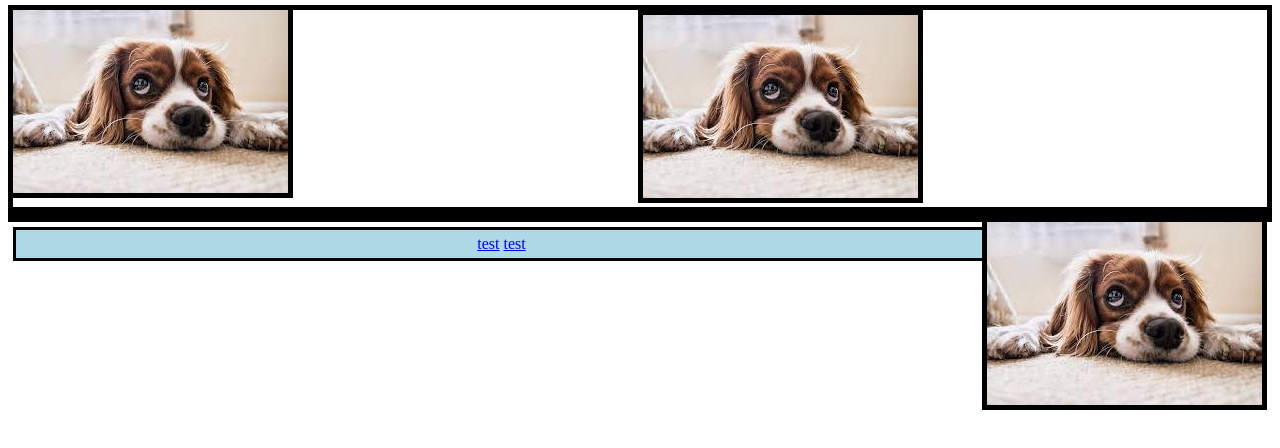
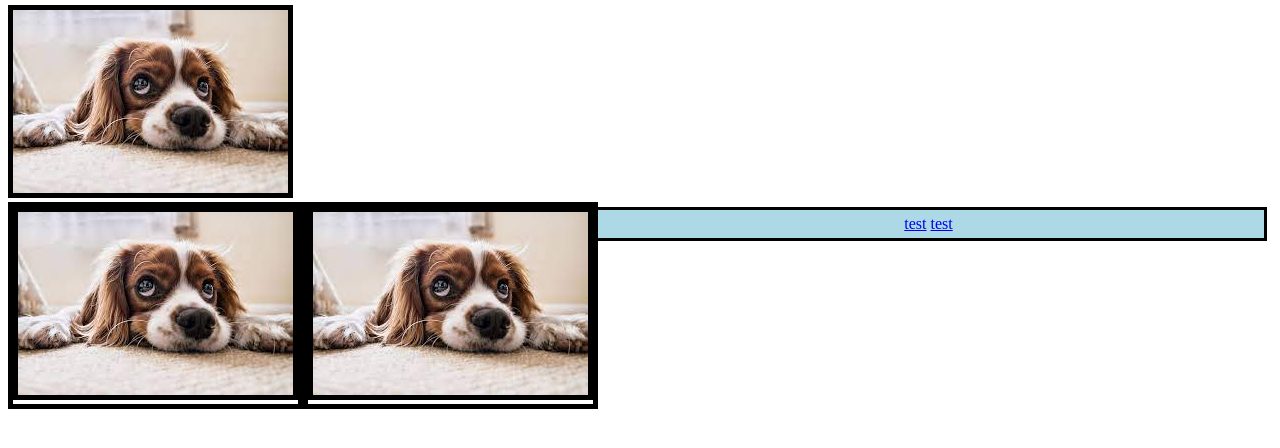
Before and after one commit to hamsterinsock/hamsterinsock.github.io, a plain HTML site: page index.html in a window 1280 px wide. Shown: the part 104-552 px from the top of the page. Drawn offline with Linux system fonts and the light colour scheme.

Commit message:
Update index.html

```diff
--- a/index.html
+++ b/index.html
@@ -11,13 +11,13 @@
 
     <div class="images>
       <div class="welcomeImages">
-        <img class="nagaImages" src="859041EF-37D1-4F41-BE75-897ADAB39FA5.jpeg" style="float:left">
+        <img class="nagaImages" src="859041EF-37D1-4F41-BE75-897ADAB39FA5.jpeg">
       </div>
       <div class="welcomeImages">
-        <img class="nagaImages" src="859041EF-37D1-4F41-BE75-897ADAB39FA5.jpeg" style="float:center">
+        <img class="nagaImages" src="859041EF-37D1-4F41-BE75-897ADAB39FA5.jpeg">
       </div>
       <div class="welcomeImages">
-        <img class="nagaImages" src="859041EF-37D1-4F41-BE75-897ADAB39FA5.jpeg" style="float:right">
+        <img class="nagaImages" src="859041EF-37D1-4F41-BE75-897ADAB39FA5.jpeg">
       </div>
     </div>
 
@@ -40,6 +40,7 @@
       text-align: center;
       padding; 5px;
       border: solid 5px black;
+      float: left;
     }
 
     .nagaImages {
```
